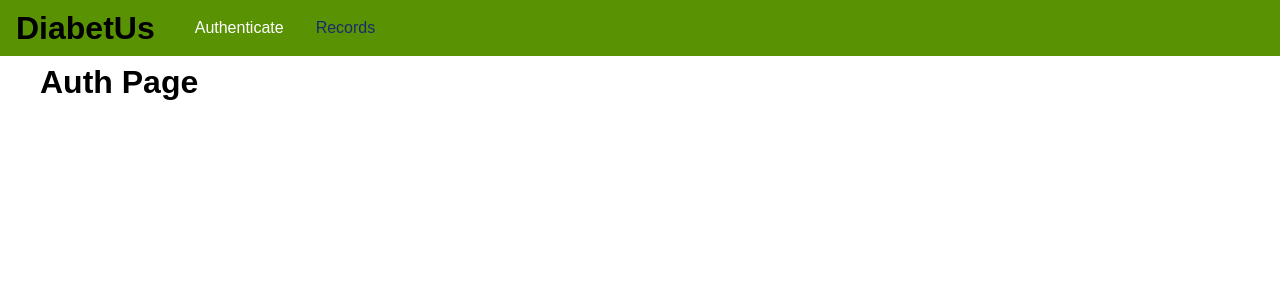
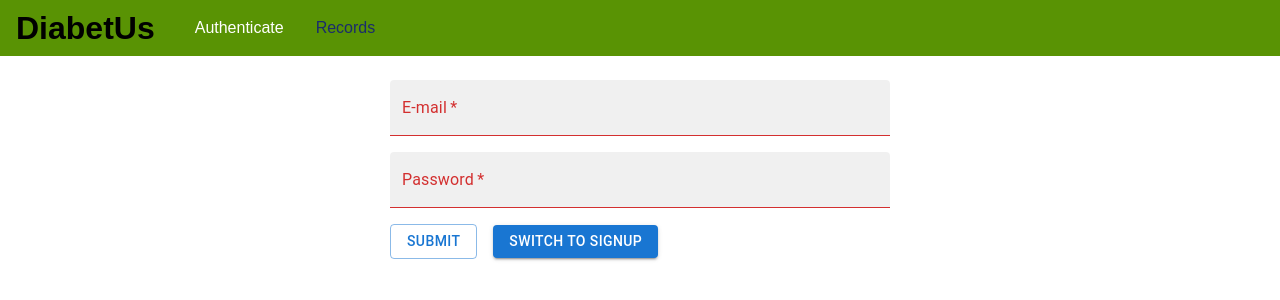
Before and after one commit to enesozkurt/Diabetes-Tracking-App, a React (Create React App) app in the folder frontend/: page /auth in a window 1280 px wide. Shown: the top 300 px of the page. Built offline with nearby package versions, Linux system fonts and the light colour scheme.

Commit message:
Hitting the API

```diff
--- a/frontend/package.json
+++ b/frontend/package.json
@@ -3,6 +3,9 @@
   "version": "0.1.0",
   "private": true,
   "dependencies": {
+    "@emotion/react": "^11.10.5",
+    "@emotion/styled": "^11.10.5",
+    "@mui/material": "^5.10.16",
     "@testing-library/jest-dom": "^5.16.5",
     "@testing-library/react": "^13.4.0",
     "@testing-library/user-event": "^13.5.0",
--- /dev/null
+++ b/frontend/src/pages/Auth.css
@@ -0,0 +1,8 @@
+.form-control {
+    margin-bottom: 1rem;
+}
+
+.form-actions button {
+    padding: 0.25rem 1rem;
+    margin-right: 1rem;
+}
--- a/frontend/src/pages/Auth.js
+++ b/frontend/src/pages/Auth.js
@@ -1,9 +1,106 @@
 import React, { Component } from "react";
+import { Box, TextField, Button} from '@mui/material';
+
+import './Auth.css'
 
 class AuthPage extends Component {
+    constructor(props) {
+        super(props);
+        this.state = {
+            email: '',
+            password: '',
+            isLogin: true
+        }
+    }
+
+    submitHandler = (event) => {
+        event.preventDefault();
+
+        let reqBody = {
+            query: `query{login(email: "${this.state.email}", password:"${this.state.password}") {userId token tokenExpiration}}`
+        }
+
+        if (!this.state.isLogin) {
+            reqBody = {
+                query: `mutation{createUser(userInput: {email: "${this.state.email}", password:"${this.state.password}"}) {_id email}}`
+            }
+        }
+
+
+        fetch('http://localhost:8000/graphql', {
+            method: 'POST',
+            body: JSON.stringify(reqBody),
+            headers: {
+                'Content-Type': 'application/json'
+            }
+        })
+            .then(res => {
+                if (res.status !== 200 && res.status !== 201) {
+                    throw new Error('Failed')
+                }
+                return res.json();
+            })
+            .then(resData => {
+                console.log(resData);
+            })
+            .catch(error => {
+                console.log(error)
+        })
+    }
+
+    switchModeHandler = () => {
+        this.setState(prevState => {
+            return {
+                isLogin: !prevState.isLogin
+            }
+        })
+    }
+
     render() {
         return (
-            <h1>Auth Page</h1>
+                <Box
+                    component="form"
+                    sx={{
+                        width: 500,
+                        maxWidth: '100%',
+                        margin: '5rem auto'
+                    }}
+                    noValidate
+                    autoComplete="off"
+                    className="auth-form"
+                    onSubmit={this.submitHandler}
+                >
+                        <div className="form-control">
+                            <TextField
+                                required
+                                error={this.state.email.trim().length === 0  ? true : false}
+                                onChange={event => this.setState({ email: event.target.value })}
+                                id="email"
+                                label="E-mail"
+                                type="email"
+                                autoComplete="current-password"
+                                variant="filled"
+                                fullWidth
+                            />
+                        </div>
+                        <div className="form-control">
+                            <TextField
+                                required
+                                error={this.state.password.trim().length === 0 ? true : false}
+                                onChange={event => this.setState({ password: event.target.value })}
+                                id="password"
+                                label="Password"
+                                type="password"
+                                autoComplete="current-password"
+                                variant="filled"
+                                fullWidth
+                            />
+                        </div>
+                        <div className="form-actions">
+                            <Button type="button" variant="outlined" onClick={this.submitHandler}>Submit</Button>
+                            <Button type="submit" variant="contained" onClick={this.switchModeHandler}>Switch to {this.state.isLogin ? 'Signup' : 'Login'}</Button>
+                        </div>
+                </Box>
         );
     }
 }
```
Also changed, not shown: 1 other file (tests, documents, lock files or other folders).
